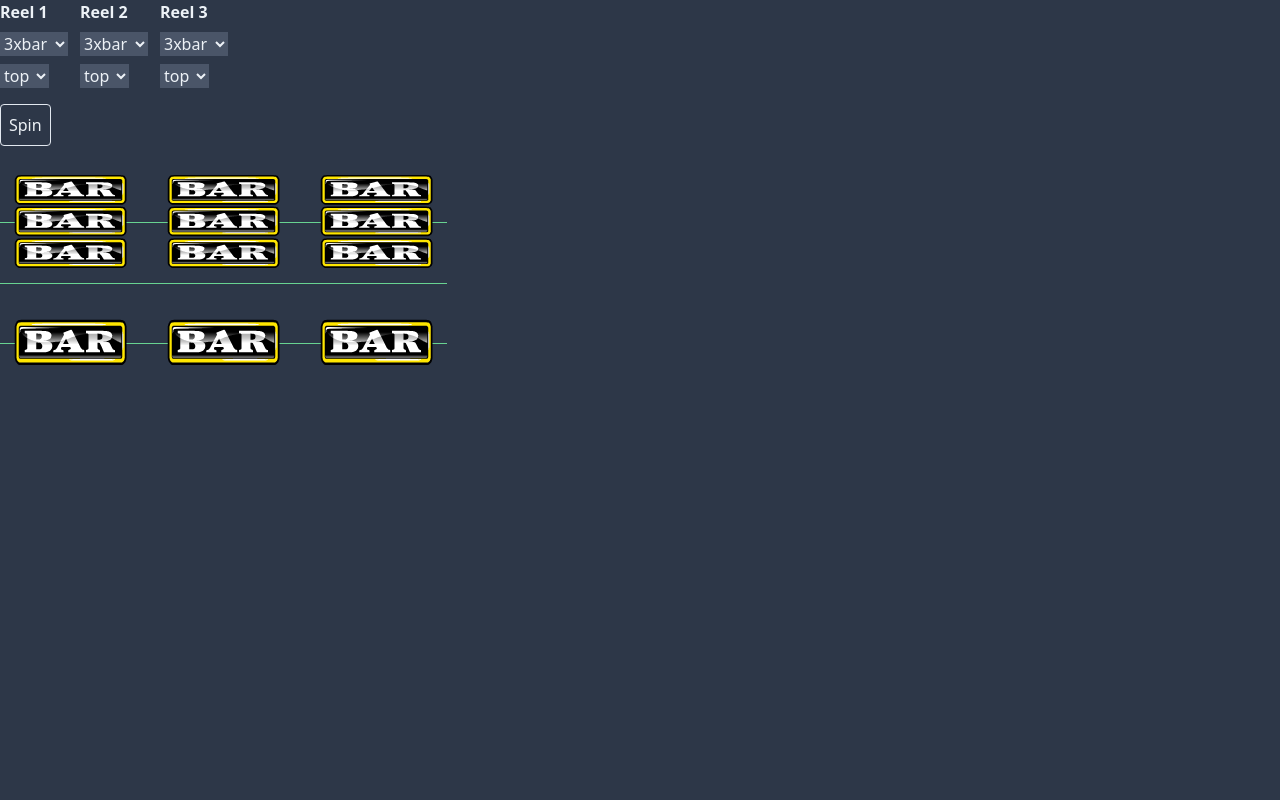
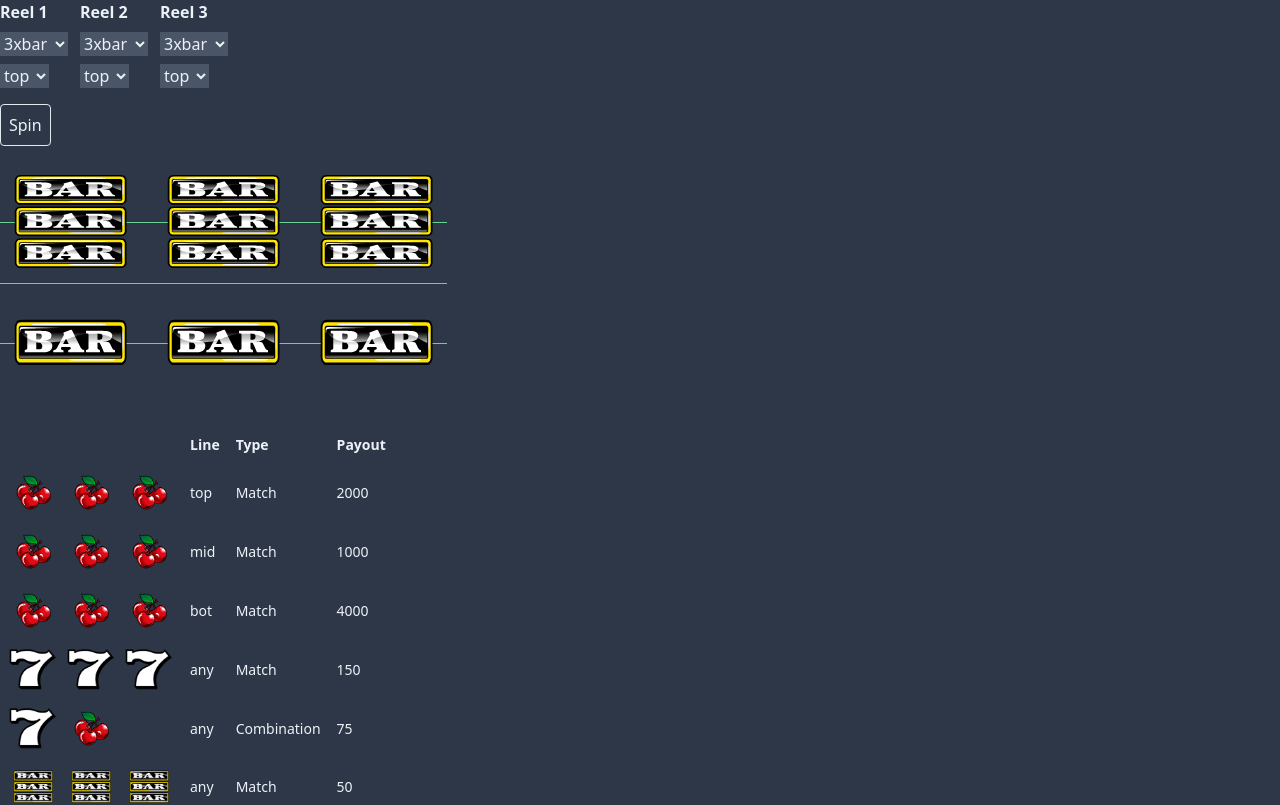
Before and after one commit to nrezvoi/3-reel-slot, a Vue app: page / in a window 1280 px wide. Shown: the top 805 px of the page. Built offline with nearby package versions, Linux system fonts and the light colour scheme.

Commit message:
rulestable

```diff
--- a/src/App.vue
+++ b/src/App.vue
@@ -141,6 +141,47 @@
         <div class="h-px bg-green-400"></div>
       </div>
     </div>
+    <div class="mt-4">
+      <div>
+        <table class="text-sm">
+          <thead>
+            <tr>
+              <td class="px-2 py-2"></td>
+              <td class="px-2 py-2 font-bold">Line</td>
+              <td class="px-2 py-2 font-bold">Type</td>
+              <td class="px-2 py-2 font-bold">Payout</td>
+            </tr>
+          </thead>
+          <tbody>
+            <tr
+              v-for="(type, i) in rulesTable"
+              :key="i"
+              :class="{'blinking': type.isWin}"
+            >
+              <td class="px-2 py-2">
+                <div class="flex space-x-2">
+                  <img
+                    width="50"
+                    height="43"
+                    v-for="(imagePath, k) in type.symbols"
+                    :key="k"
+                    :src="imagePath"
+                    alt="symbol"
+                  >
+                </div>
+              </td>
+              <td class="px-2 py-2">{{ type.line }}</td>
+              <td class="px-2 py-2">
+                <template v-if="!type.combination">Match</template>
+                <template v-else>Combination</template>
+              </td>
+              <td class="px-2 py-2">{{ type.payout }}</td>
+
+            </tr>
+          </tbody>
+        </table>
+      </div>
+    </div>
   </div>
 </template>
 
@@ -192,7 +233,14 @@ export default {
       debugReel3: {
         symbol: symbolTypes[0].id,
         line: lineTypes[0].id
-      }
+      },
+      rulesTable: JSON.parse(JSON.stringify(payTable)).map(type => {
+        type.isWin = false
+        type.symbols = type.symbols.map(
+          s => symbolTypes.find(t => s === t.id).imagePath
+        )
+        return type
+      })
     }
   },
   created() {
@@ -407,3 +455,15 @@ export default {
   }
 }
 </script>
+
+<style>
+.blinking {
+  animation: blink-animation 1s step-start infinite;
+}
+
+@keyframes blink-animation {
+  50% {
+    background: #d69e2e;
+  }
+}
+</style>
```
